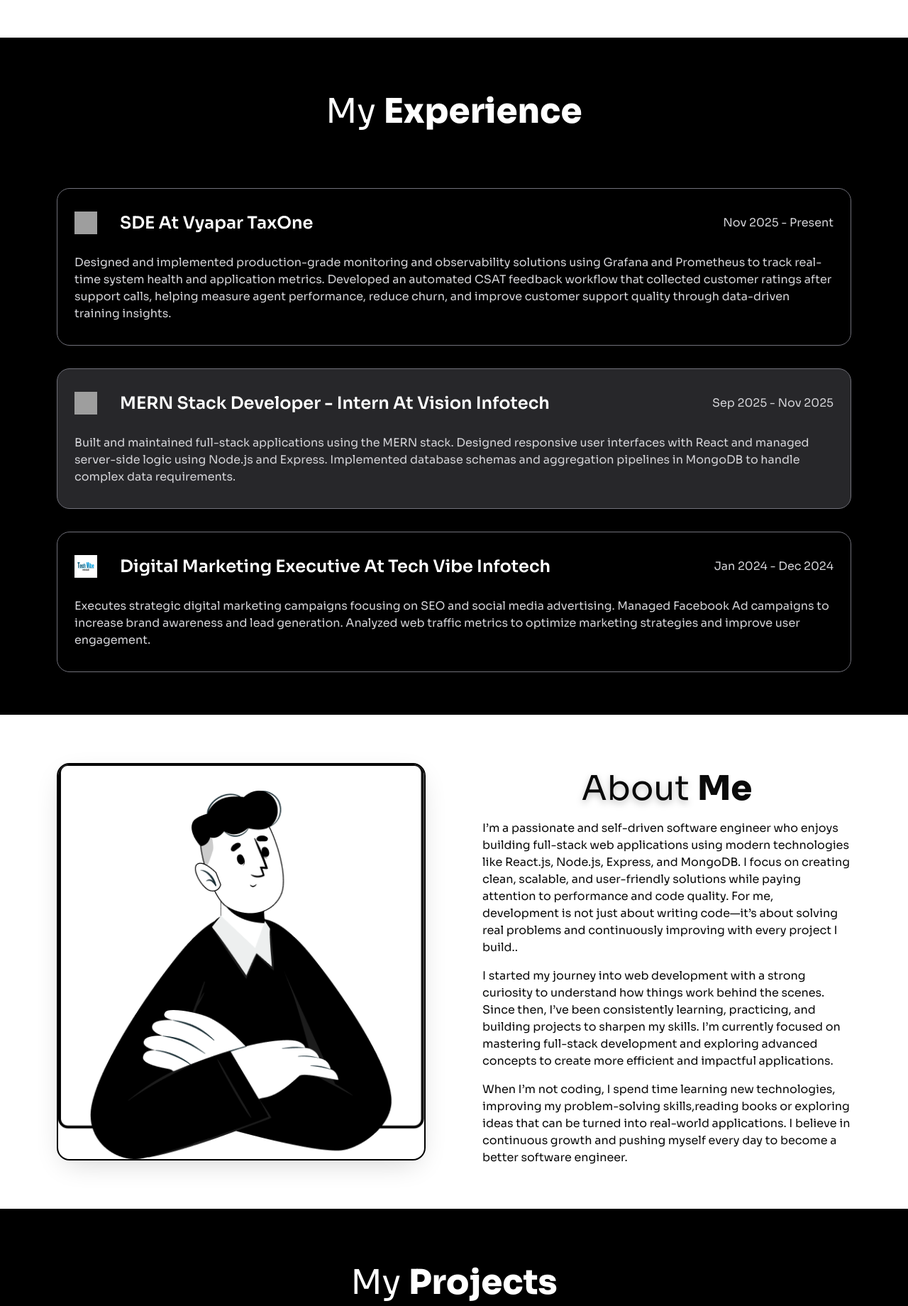
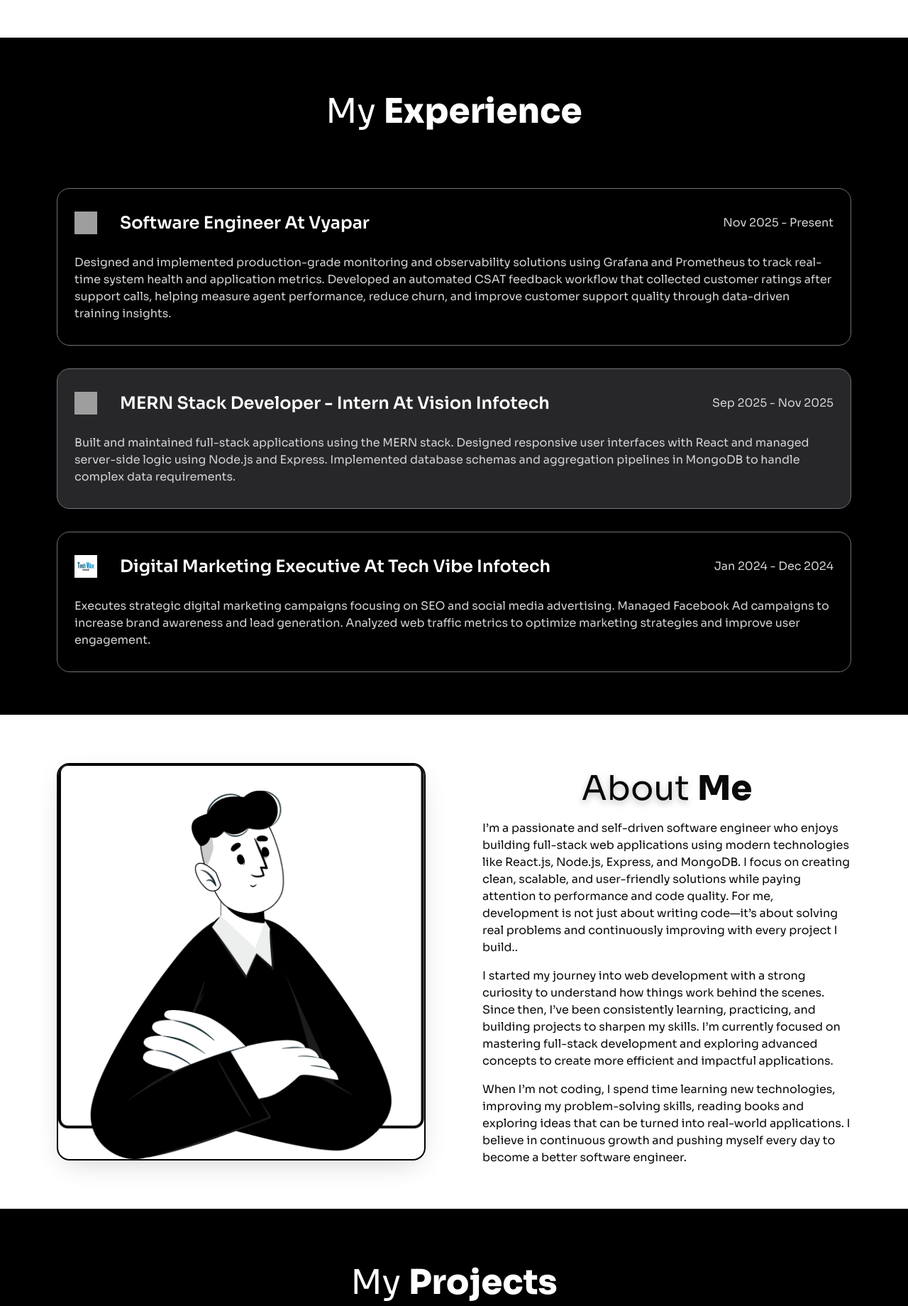
Before and after one commit to subhashdevkar/my-portfolio, a React (Vite) app: page / in a window 1280 px wide. Shown: the part 1698-3538 px from the top of the page at 71% size. Built offline with nearby package versions, Linux system fonts and the light colour scheme; grey boxes are pictures that could not be loaded.

Commit message:
refactor: update job titles and company names in resume and constants

```diff
--- a/src/components/AboutMe/AboutMe.tsx
+++ b/src/components/AboutMe/AboutMe.tsx
@@ -31,7 +31,7 @@
                     </p>
                     <p>
                         When I’m not coding, I spend time learning new technologies,
-                        improving my problem-solving skills,reading books or exploring ideas that can be
+                        improving my problem-solving skills, reading books and exploring ideas that can be
                         turned into real-world applications. I believe in continuous growth
                         and pushing myself every day to become a better software engineer.
                     </p>
--- a/src/constants/index.ts
+++ b/src/constants/index.ts
@@ -125,10 +125,10 @@
     {
         id: 1,
         companyLogo: 'https://static.suvit.io/images/taxone/logo/s_logo.svg',
-        role: 'SDE',
+        role: 'Software Engineer',
         description:
             "Designed and implemented production-grade monitoring and observability solutions using Grafana and Prometheus to track real-time system health and application metrics. Developed an automated CSAT feedback workflow that collected customer ratings after support calls, helping measure agent performance, reduce churn, and improve customer support quality through data-driven training insights.",
-        companyName: 'Vyapar TaxOne',
+        companyName: 'Vyapar',
         workOnTech: ['React Js', 'Node Js'],
         from: 'Nov 2025',
         to: 'Present',
```
Also changed, not shown: 1 other file (tests, documents, lock files or other folders).
